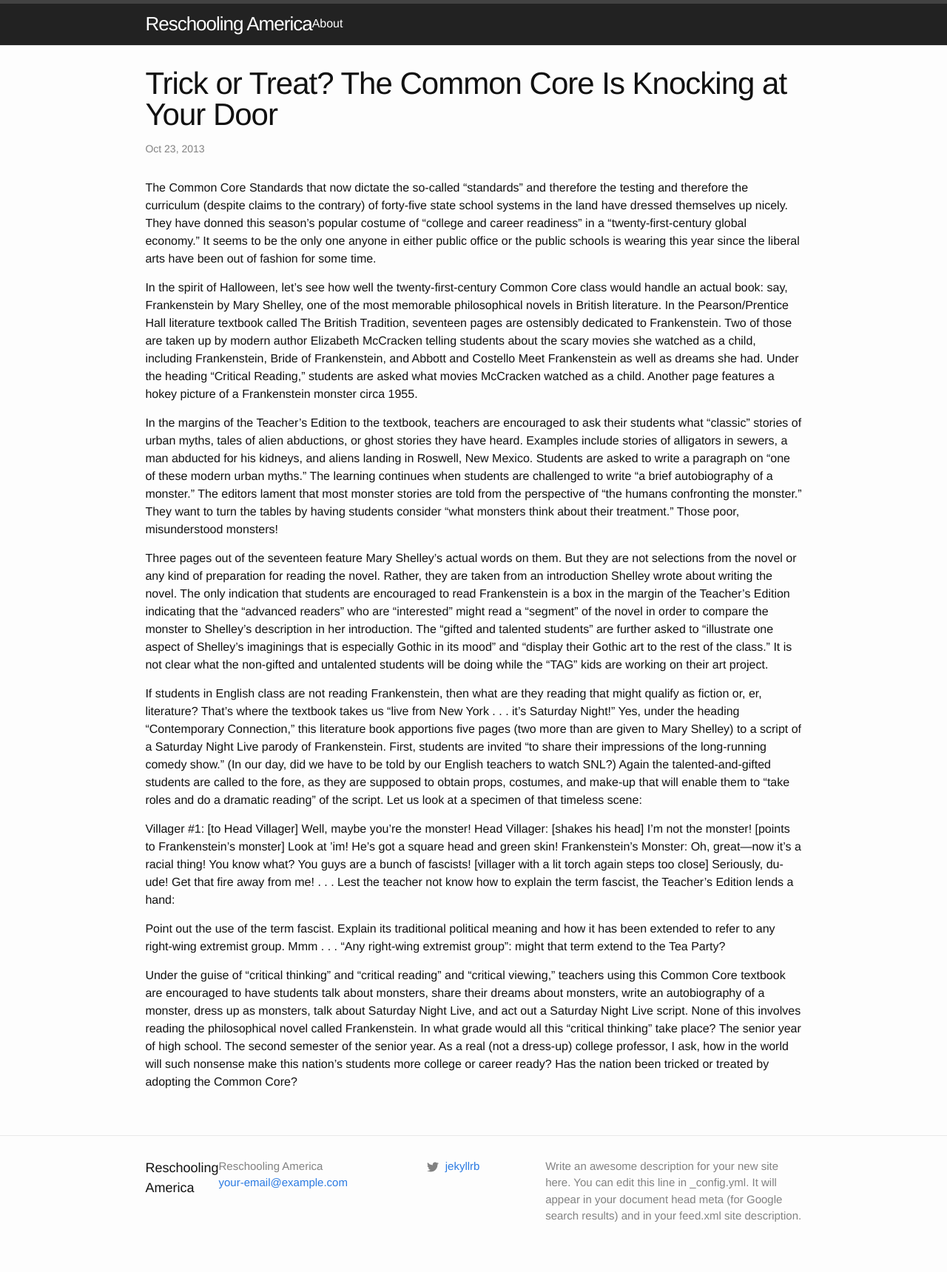
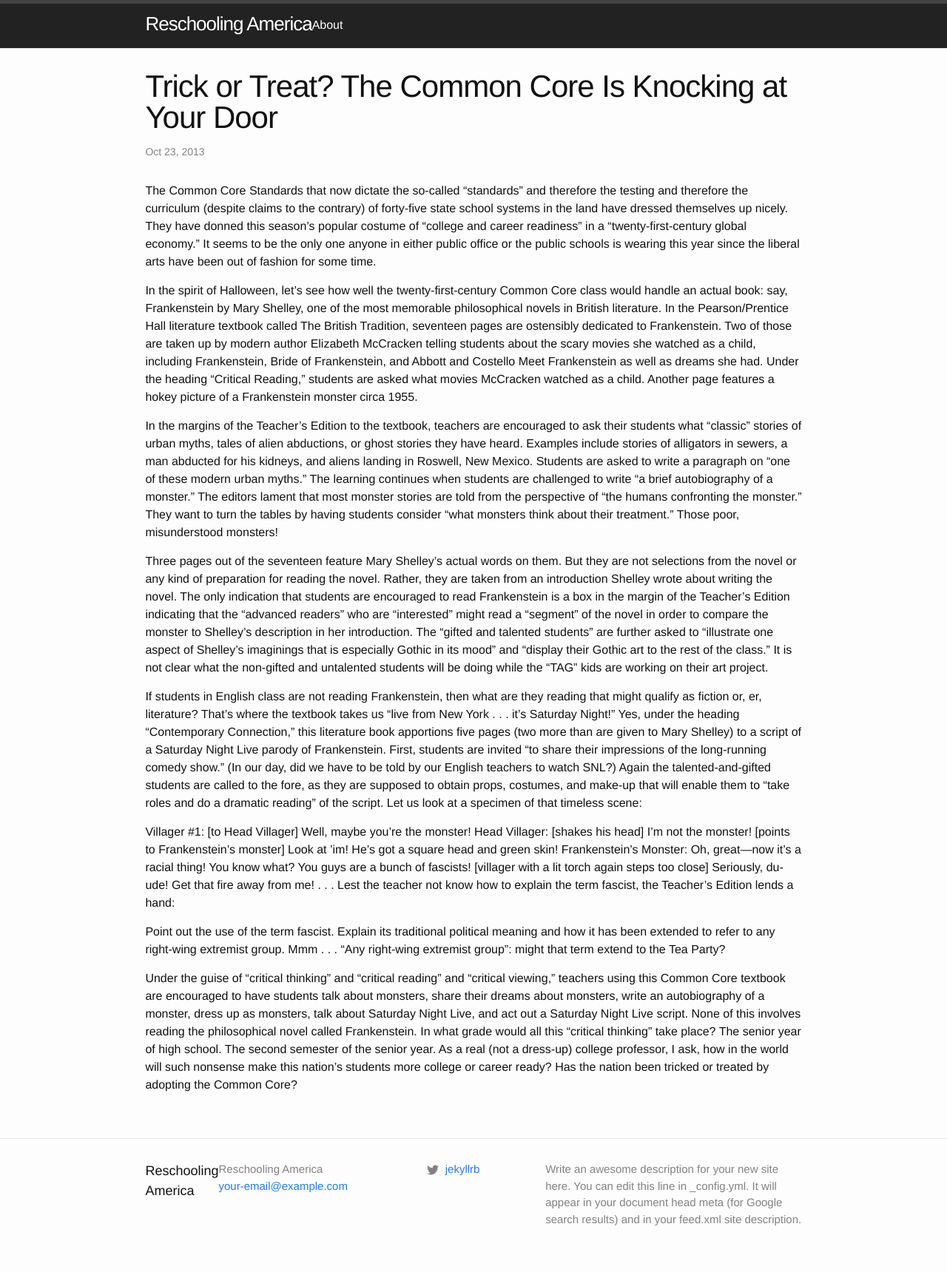
Before and after one commit to reschoolingamerica/reschoolingamerica-jekyll, a Jekyll site: the page built from _posts/2013-10-23-cc-halloween.md, in a window 1280 px wide. Shown: the whole page at 74% size. Built offline with Jekyll 4.4.1, drawn with Linux system fonts in a browser that asks for light colours.

Commit message:
wip top nav bar

```diff
--- a/_sass/includes/_postbar.scss
+++ b/_sass/includes/_postbar.scss
@@ -12,7 +12,7 @@
 }
 
 .nav-box {
-  background-color: rgb(94, 94, 94);
+  background-color: rgb(34, 34, 34);
   border-style: solid;
   border-width: 1px;
   padding-top: 10px;
--- a/_sass/minima/_layout.scss
+++ b/_sass/minima/_layout.scss
@@ -4,7 +4,7 @@
 .site-header {
   border-top: 5px solid $grey-color-dark;
   border-bottom: 1px solid $grey-color-light;
-  min-height: $spacing-unit * 1.865;
+  min-height: $spacing-unit * 2 ;
   background-color: rgb(34, 34, 34);
 
   // Positioning context for the mobile navigation icon
@@ -27,11 +27,15 @@
 
 .site-nav {
   float: right;
-  line-height: $base-line-height * $base-font-size * 2.25;
+  line-height: $base-line-height * $base-font-size * 2.45;
 
   .nav-trigger {
-      display: none;
+    display: none;
   }
+
+.trigger {
+  float: right;
+}
 
   .menu-icon {
     display: none;
```
